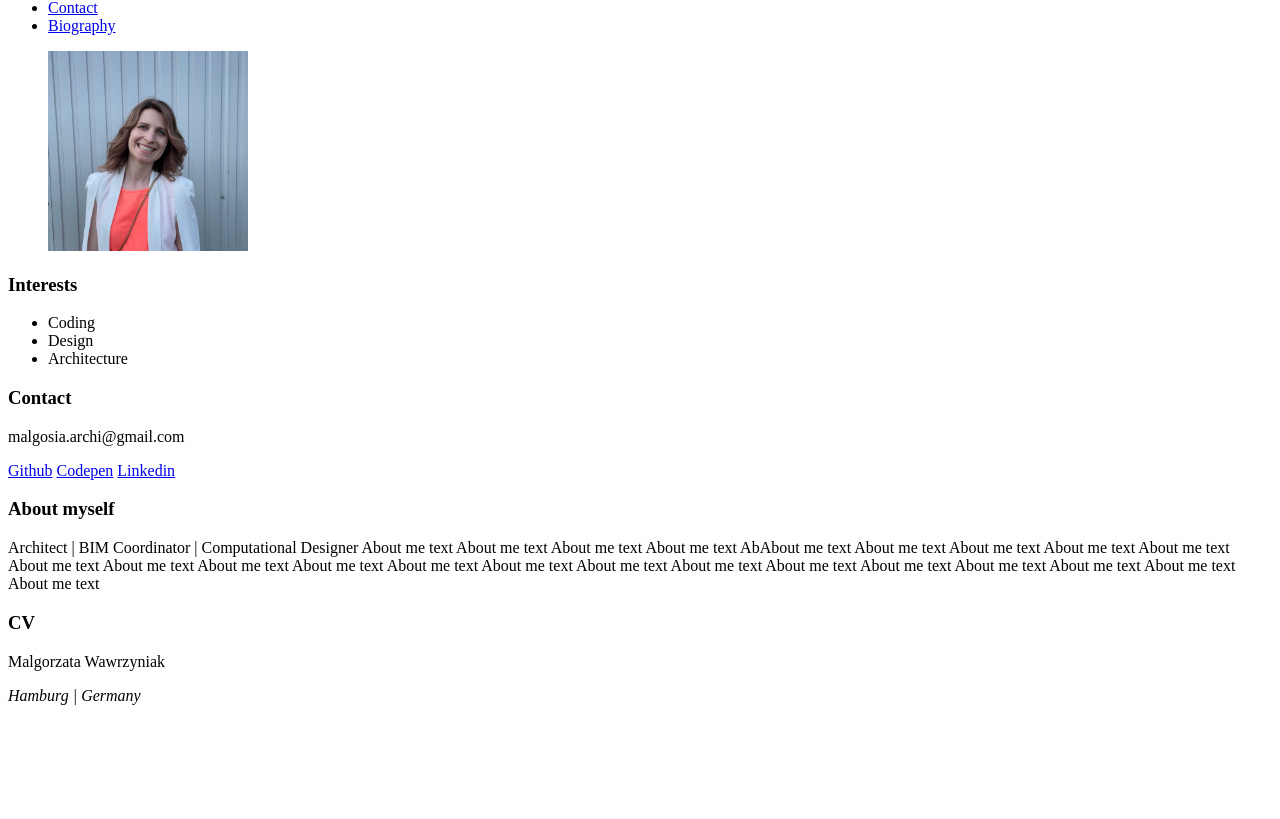
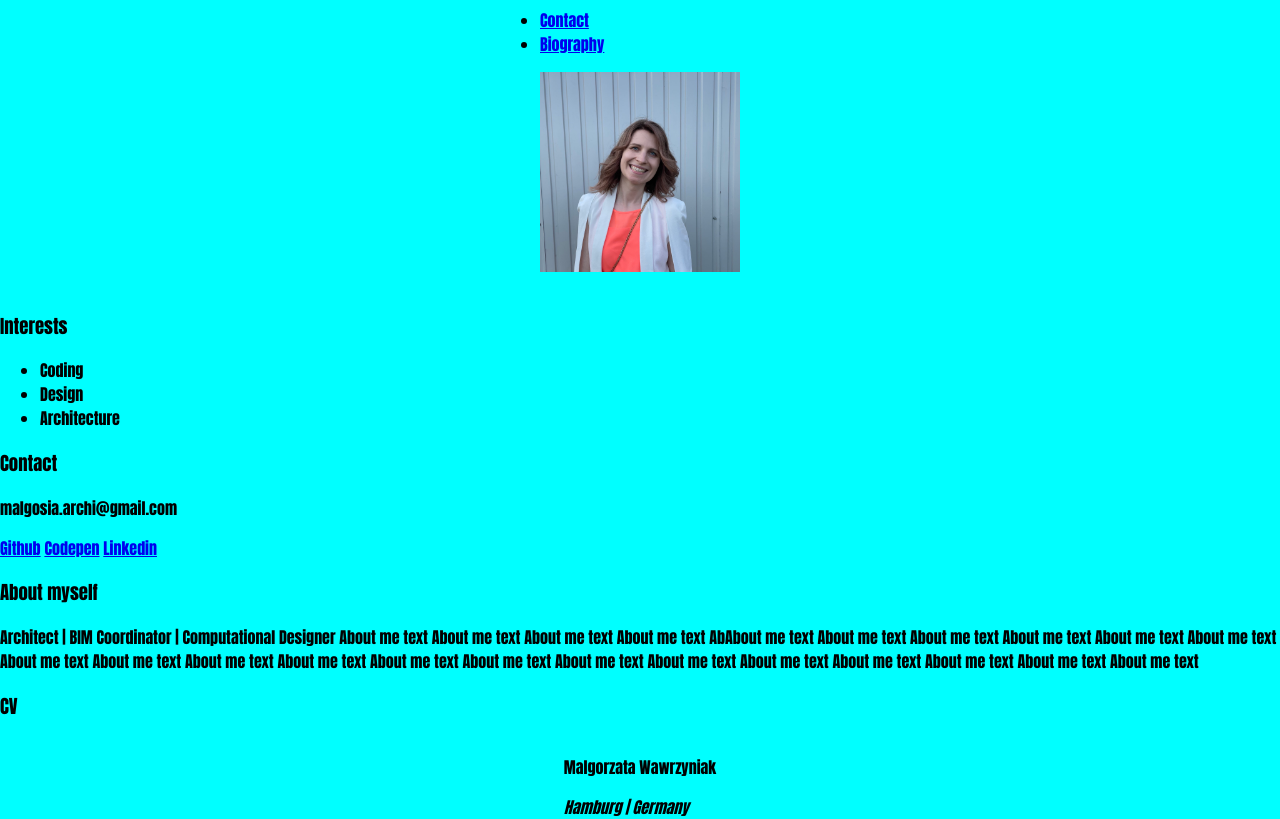
Before and after one commit to malgosiam/personal-website, a plain HTML site: page index.html in a window 1280 px wide. Shown: the part 68-887 px from the top of the page. Before the commit the page ends 800 px from the top, so only its background shows below. Drawn offline with Linux system fonts and the light colour scheme.

Commit message:
update index.html and styles.css

```diff
--- a/css/styles.css
+++ b/css/styles.css
@@ -0,0 +1,12 @@
+* {
+  box-sizing: border-box;
+}
+
+body {
+  margin: 0px;
+  background-color: aqua;
+  display: flex;
+  flex-wrap: wrap;
+  justify-content: center;
+  font-family: Impact, Haettenschweiler, "Arial Narrow Bold", sans-serif;
+}
--- a/index.html
+++ b/index.html
@@ -4,6 +4,7 @@
     <meta charset="UTF-8" />
     <meta http-equiv="X-UA-Compatible" content="IE=edge" />
     <meta name="viewport" content="width=device-width, initial-scale=1.0" />
+    <link rel="stylesheet" href="./css/styles.css" />
     <title>Personal-webside</title>
   </head>
   <body>
```
